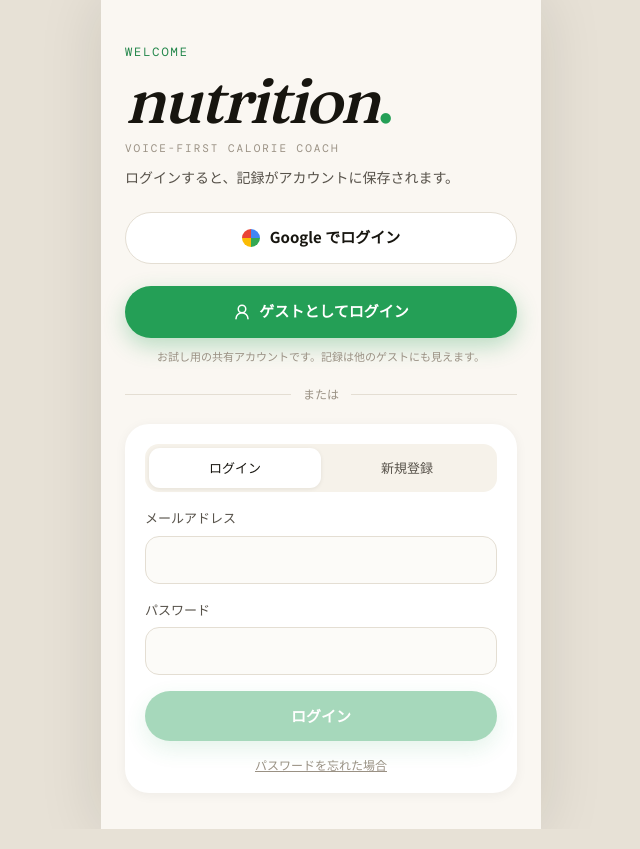
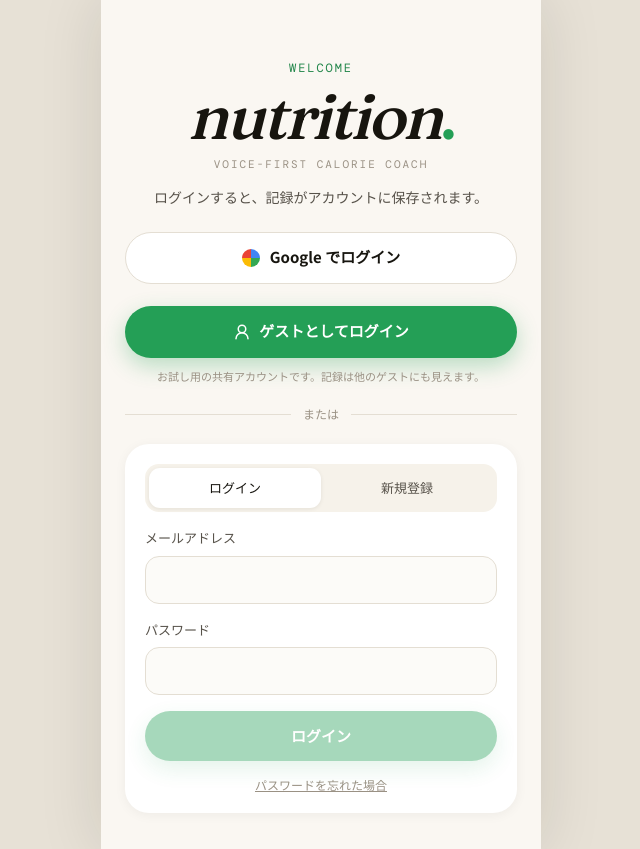
Before and after one commit to tasa10/nutrition, a Next.js app in the folder frontend/: page /login in a window 1280 px wide. Shown: the whole page, without its empty margins (319-959 px from the left). Built offline with nearby package versions, Linux system fonts and the light colour scheme; no server answers.

Commit message:
アイコンのブラッシュアップ

```diff
--- a/frontend/src/app/login/page.tsx
+++ b/frontend/src/app/login/page.tsx
@@ -3,6 +3,7 @@
 import { UserRound } from "lucide-react";
 import Link from "next/link";
 import { type FormEvent, useState } from "react";
+import Wordmark from "@/components/Wordmark";
 import {
   authEnabled,
   describeAuthError,
@@ -77,18 +78,8 @@
 
   return (
     <div className="flex flex-1 flex-col gap-[22px] px-6 pt-11 pb-9">
-      <div className="flex flex-col gap-2">
-        <div className="text-green-text font-mono text-xs tracking-[0.16em]">WELCOME</div>
-        <h1
-          className="font-display text-ink text-[64px] leading-none font-medium tracking-[-0.04em] italic"
-          style={{ fontVariationSettings: '"SOFT" 100, "opsz" 144' }}
-        >
-          nutrition
-          <span className="text-green not-italic">.</span>
-        </h1>
-        <div className="text-faint font-mono text-[11px] tracking-[0.18em] uppercase">
-          Voice-first calorie coach
-        </div>
+      <div className="flex flex-col items-center gap-3 pt-4 text-center">
+        <Wordmark eyebrow="WELCOME" align="center" />
         <p className="text-muted text-sm leading-[1.8]">
           ログインすると、記録がアカウントに保存されます。
         </p>
--- a/frontend/src/app/onboarding/page.tsx
+++ b/frontend/src/app/onboarding/page.tsx
@@ -2,6 +2,7 @@
 
 import { useRouter } from "next/navigation";
 import { useState } from "react";
+import Wordmark from "@/components/Wordmark";
 import { nf, previewTarget, putProfile } from "@/lib/nutrition";
 
 const ACTIVITY = ["ふつう", "活動的", "よく動く"];
@@ -36,12 +37,7 @@
   return (
     <div className="flex flex-1 flex-col gap-[22px] px-6 pt-11 pb-9">
       <div className="flex flex-col gap-2">
-        <div className="text-green-text font-mono text-xs tracking-[0.16em]">LV.1 スタート</div>
-        <h1 className="text-[30px] leading-[1.3] font-black tracking-[-0.01em]">
-          しゃべるだけで
-          <br />
-          カロリー記録
-        </h1>
+        <Wordmark eyebrow="LV.1 スタート" />
         <p className="text-muted text-sm leading-[1.8]">
           音声かチャットで伝えるだけ。AIが食材ごとに分解して、カロリー・PFC・塩分まで自動計算します。
         </p>
--- /dev/null
+++ b/frontend/src/components/Wordmark.tsx
@@ -0,0 +1,34 @@
+type Props = {
+  // Small label above the mark, e.g. "WELCOME" / "LV.1 スタート".
+  eyebrow?: string;
+  tagline?: string;
+  align?: "left" | "center";
+};
+
+// The app's wordmark: Fraunces italic with a green full stop. Used on the login and onboarding screens.
+export default function Wordmark({
+  eyebrow,
+  tagline = "Voice-first calorie coach",
+  align = "left",
+}: Props) {
+  const centered = align === "center";
+  return (
+    <div className={`flex flex-col gap-2 ${centered ? "items-center text-center" : ""}`}>
+      {eyebrow && (
+        <div className="text-green-text font-mono text-xs tracking-[0.16em]">{eyebrow}</div>
+      )}
+      <h1
+        className="font-display text-ink text-[64px] leading-none font-medium tracking-[-0.04em] italic"
+        style={{ fontVariationSettings: '"SOFT" 100, "opsz" 144' }}
+      >
+        nutrition
+        <span className="text-green not-italic">.</span>
+      </h1>
+      {tagline && (
+        <div className="text-faint font-mono text-[11px] tracking-[0.18em] uppercase">
+          {tagline}
+        </div>
+      )}
+    </div>
+  );
+}
```
